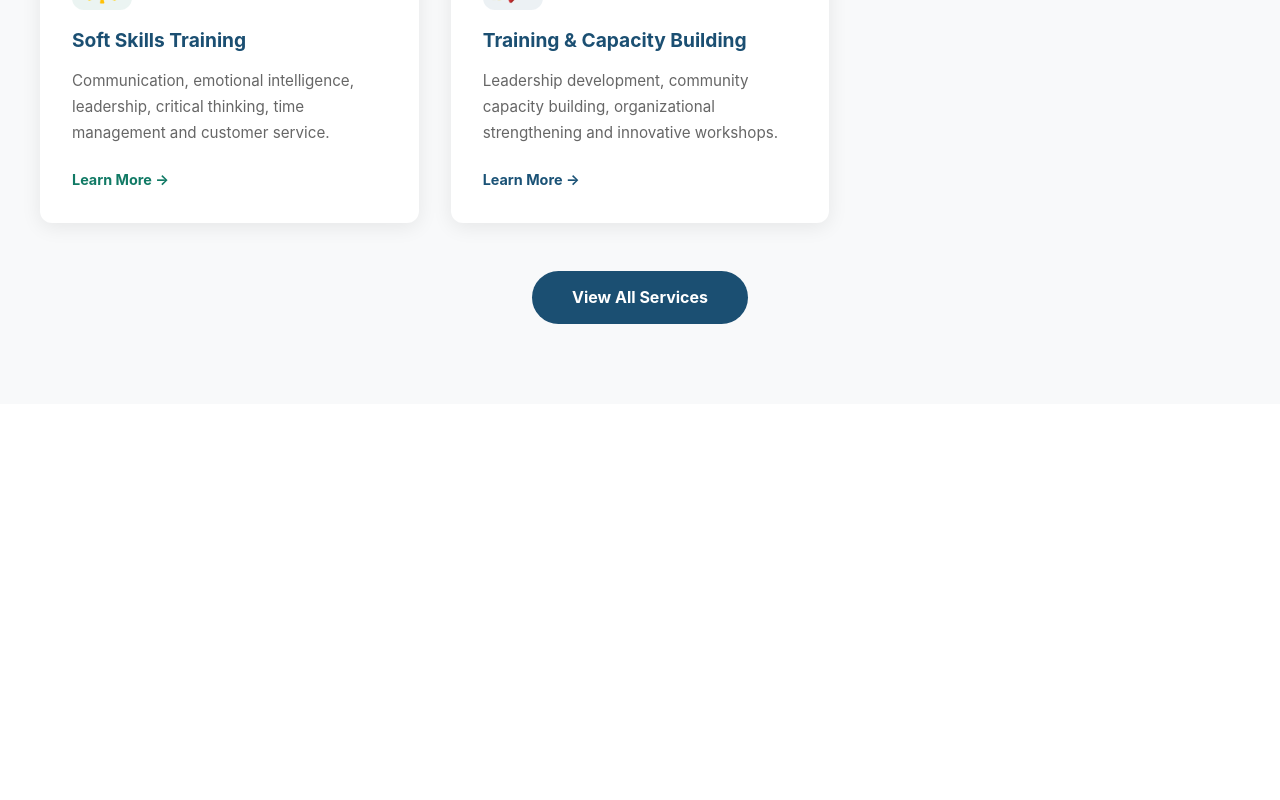
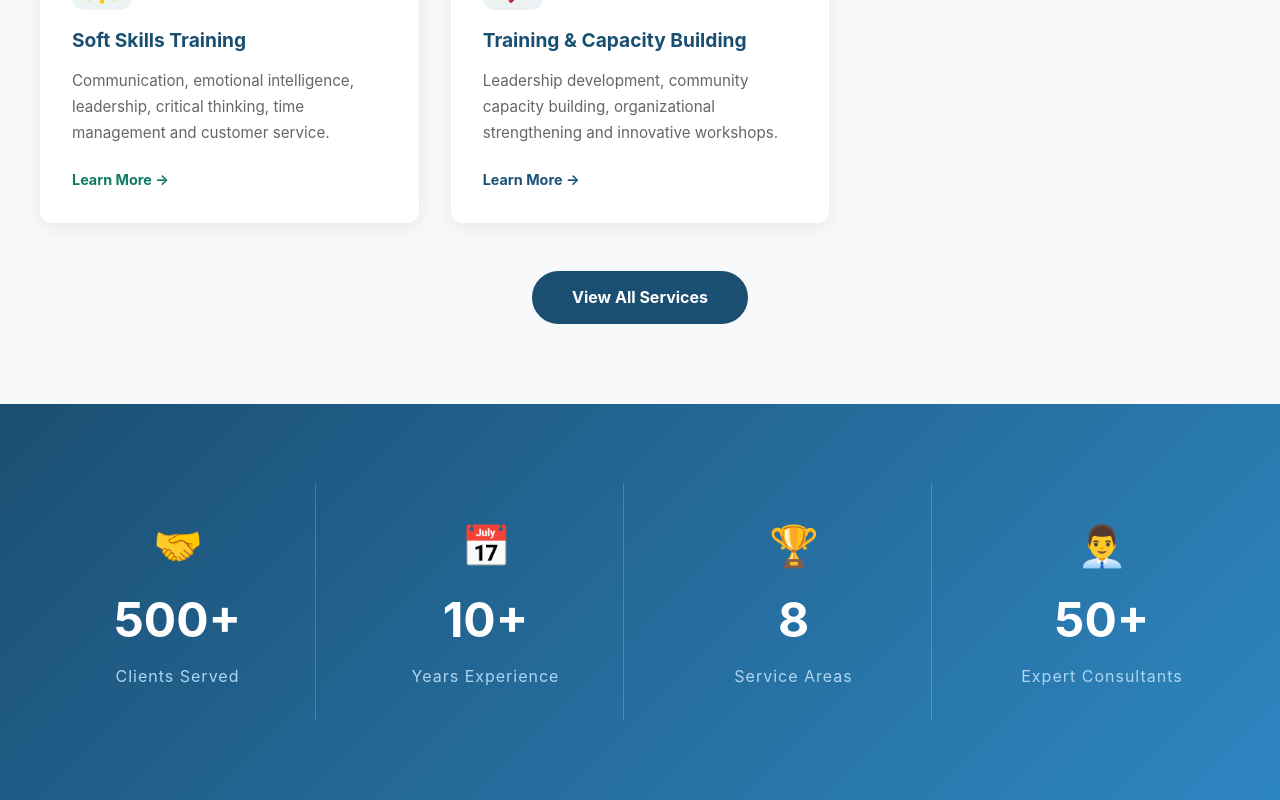
Before and after one commit to Dunne001/dreamroots-frontend, a React (Vite) app: page / in a window 1280 px wide. Shown: the part 1908-2708 px from the top of the page. Before the commit the page ends 2312 px from the top, so only its background shows below. Built offline with nearby package versions, Linux system fonts and the light colour scheme.

Commit message:
Stats section complete

```diff
--- a/src/App.jsx
+++ b/src/App.jsx
@@ -2,6 +2,7 @@ import { BrowserRouter as Router, Routes, Route } from 'react-router-dom'
 import Navbar from './components/Navbar'
 import Hero from './components/Hero'
 import ServicesSection from './components/ServicesSection'
+import StatsSection from './components/StatsSection'
 
 function App() {
   return (
@@ -12,6 +13,7 @@ function App() {
           <>
             <Hero />
             <ServicesSection />
+            <StatsSection />
           </>
         } />
       </Routes>
--- /dev/null
+++ b/src/components/StatsSection.jsx
@@ -0,0 +1,96 @@
+import { useState, useEffect, useRef } from 'react'
+
+const stats = [
+  { number: 500, suffix: '+', label: 'Clients Served', icon: '🤝' },
+  { number: 10, suffix: '+', label: 'Years Experience', icon: '📅' },
+  { number: 8, suffix: '', label: 'Service Areas', icon: '🏆' },
+  { number: 50, suffix: '+', label: 'Expert Consultants', icon: '👨‍💼' }
+]
+
+const CountUp = ({ target, suffix }) => {
+  const [count, setCount] = useState(0)
+  const [started, setStarted] = useState(false)
+  const ref = useRef(null)
+
+  useEffect(() => {
+    const observer = new IntersectionObserver(
+      ([entry]) => {
+        if (entry.isIntersecting && !started) {
+          setStarted(true)
+        }
+      },
+      { threshold: 0.5 }
+    )
+    if (ref.current) observer.observe(ref.current)
+    return () => observer.disconnect()
+  }, [started])
+
+  useEffect(() => {
+    if (!started) return
+    let start = 0
+    const duration = 2000
+    const increment = target / (duration / 16)
+    const timer = setInterval(() => {
+      start += increment
+      if (start >= target) {
+        setCount(target)
+        clearInterval(timer)
+      } else {
+        setCount(Math.floor(start))
+      }
+    }, 16)
+    return () => clearInterval(timer)
+  }, [started, target])
+
+  return (
+    <span ref={ref}>
+      {count}{suffix}
+    </span>
+  )
+}
+
+const StatsSection = () => {
+  return (
+    <section style={{
+      background: 'linear-gradient(135deg, #1B4F72 0%, #2E86C1 100%)',
+      padding: '5rem 1rem'
+    }}>
+      <div style={{
+        maxWidth: '1200px',
+        margin: '0 auto',
+        display: 'grid',
+        gridTemplateColumns: 'repeat(auto-fit, minmax(200px, 1fr))',
+        gap: '2rem',
+        textAlign: 'center'
+      }}>
+        {stats.map((stat, index) => (
+          <div key={index} style={{
+            padding: '2rem 1rem',
+            borderRight: index < stats.length - 1 ? '1px solid rgba(255,255,255,0.2)' : 'none'
+          }}>
+            <div style={{fontSize: '2.5rem', marginBottom: '0.5rem'}}>
+              {stat.icon}
+            </div>
+            <div style={{
+              color: 'white',
+              fontSize: '3rem',
+              fontWeight: 'bold',
+              marginBottom: '0.5rem'
+            }}>
+              <CountUp target={stat.number} suffix={stat.suffix} />
+            </div>
+            <div style={{
+              color: '#AED6F1',
+              fontSize: '1rem',
+              letterSpacing: '1px'
+            }}>
+              {stat.label}
+            </div>
+          </div>
+        ))}
+      </div>
+    </section>
+  )
+}
+
+export default StatsSection
```
Also changed, not shown: src/components/TestimonialsSection.jsx (added).
